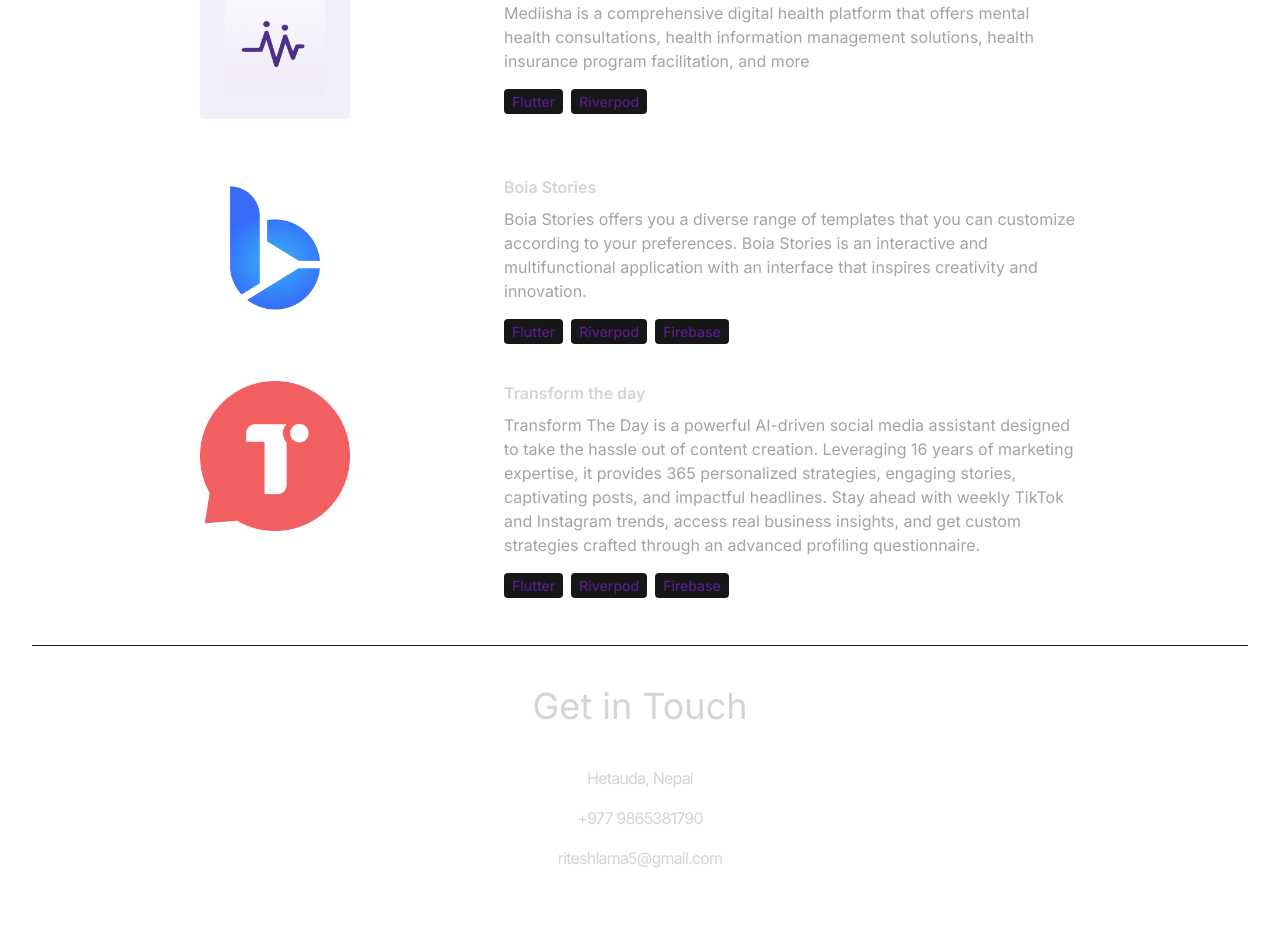
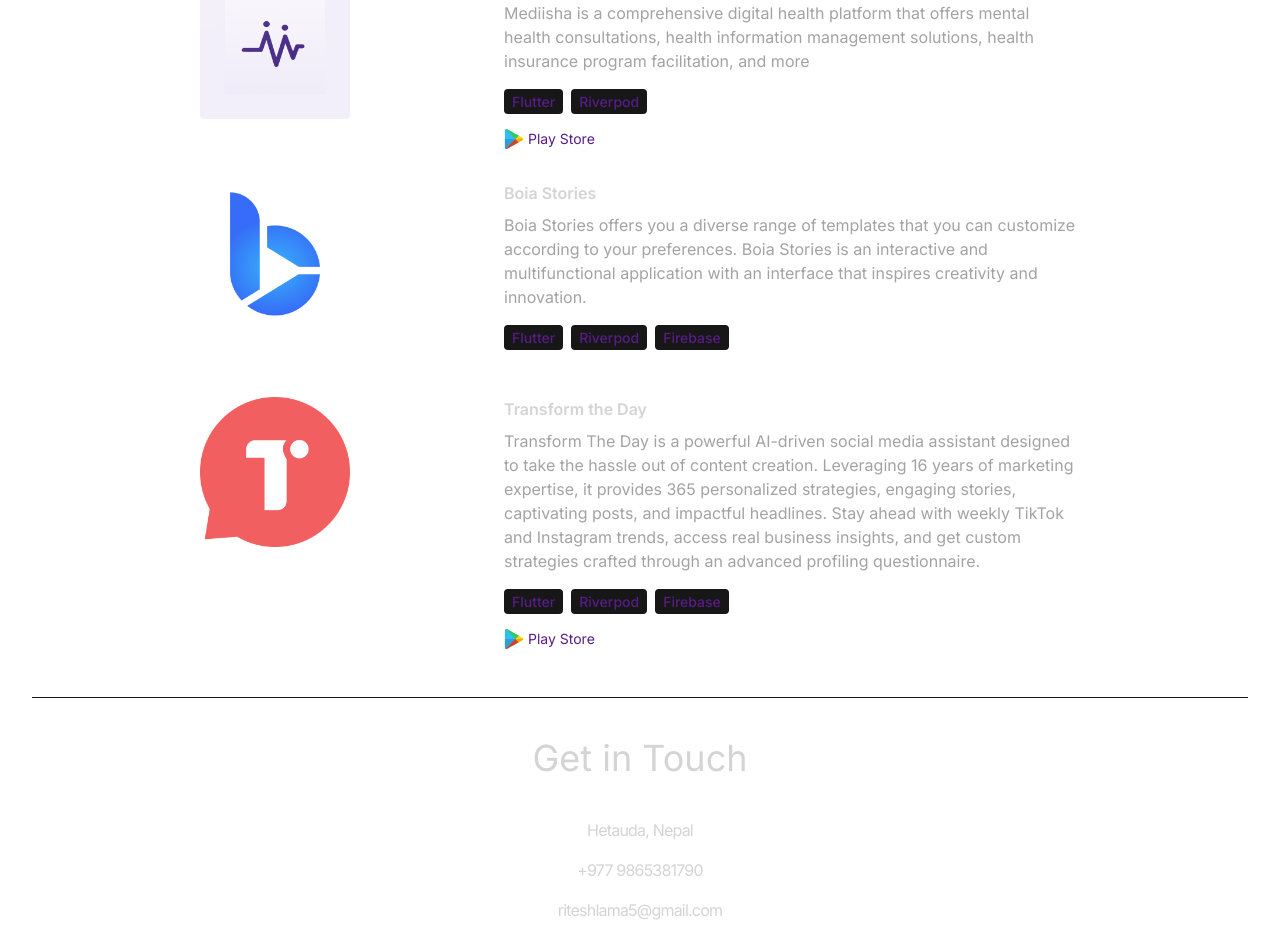
Before and after one commit to rjlama07/Portfolio-React, a React (Vite) app: page / in a window 1280 px wide. Shown: the part 2740-3666 px from the top of the page. Built offline with nearby package versions, Linux system fonts and the light colour scheme.

Commit message:
feat: portfolio

```diff
--- a/index.html
+++ b/index.html
@@ -4,7 +4,7 @@
     <meta charset="UTF-8" />
 
     <meta name="viewport" content="width=device-width, initial-scale=1.0" />
-    <title>RJ Lama</title>
+    <title>Ritesh Jung Lama</title>
   </head>
   <body>
     <div id="root"></div>
--- a/package.json
+++ b/package.json
@@ -14,7 +14,7 @@
   },
   "dependencies": {
     "framer-motion": "^12.12.1",
-    "gh-pages": "^6.2.0",
+    "lucide-react": "^0.511.0",
     "react": "^18.3.1",
     "react-dom": "^18.3.1",
     "react-icons": "^5.3.0"
@@ -29,6 +29,7 @@
     "eslint-plugin-react": "^7.37.2",
     "eslint-plugin-react-hooks": "^5.0.0",
     "eslint-plugin-react-refresh": "^0.4.14",
+    "gh-pages": "^6.3.0",
     "globals": "^15.11.0",
     "postcss": "^8.4.49",
     "tailwindcss": "^3.4.15",
--- a/src/components/poject.jsx
+++ b/src/components/poject.jsx
@@ -1,5 +1,7 @@
 import { PROJECTS } from "../constants";
 import { motion } from "framer-motion";
+import { Download } from "lucide-react";
+import playstoreIcon from "../assets/projects/playstore.svg";
 
 const Project = () => {
   return (
@@ -46,6 +48,40 @@
                   {tech}
                 </span>
               ))}
+
+              {/* Store Links */}
+              <div className="mt-4 flex space-x-4">
+                {project.playStoreLink && (
+                  <a
+                    href={project.playStoreLink}
+                    target="_blank"
+                    rel="noopener noreferrer"
+                    className="flex items-center text-sm text-purple-900 hover:text-purple-700 hover:scale-105 transition"
+                  >
+                    <img
+                      src={playstoreIcon} // Replace with the path to your Play Store icon
+                      alt="Play Store"
+                      className="w-5 h-5 mr-1"
+                    />
+                    Play Store
+                  </a>
+                )}
+                {project.appStoreLink && (
+                  <a
+                    href={project.appStoreLink}
+                    target="_blank"
+                    rel="noopener noreferrer"
+                    className="flex items-center text-sm text-purple-900 hover:text-purple-700 hover:scale-105 transition"
+                  >
+                    <img
+                      src="/assets/appstore-icon.svg" // Replace with the path to your App Store icon
+                      alt="App Store"
+                      className="w-5 h-5 mr-1"
+                    />
+                    App Store
+                  </a>
+                )}
+              </div>
             </motion.div>
           </div>
         ))}
--- a/src/constants/index.js
+++ b/src/constants/index.js
@@ -38,6 +38,9 @@
     description:
       "Mediisha is a comprehensive digital health platform that offers mental health consultations, health information management solutions, health insurance program facilitation, and more",
     technologies: ["Flutter", "Riverpod"],
+    playStoreLink:
+      "https://play.google.com/store/apps/details?id=com.mediisha.user&hl=en", // Add your actual link here
+    appStoreLink: null,
   },
   {
     title: "Boia Stories",
@@ -45,13 +48,18 @@
     description:
       "Boia Stories offers you a diverse range of templates that you can customize according to your preferences. Boia Stories is an interactive and multifunctional application with an interface that inspires creativity and innovation.",
     technologies: ["Flutter", "Riverpod", "Firebase"],
+    playStoreLink: null,
+    appStoreLink: null,
   },
   {
-    title: "Transform the day",
+    title: "Transform the Day",
     image: ttd,
     description:
       "Transform The Day is a powerful AI-driven social media assistant designed to take the hassle out of content creation. Leveraging 16 years of marketing expertise, it provides 365 personalized strategies, engaging stories, captivating posts, and impactful headlines. Stay ahead with weekly TikTok and Instagram trends, access real business insights, and get custom strategies crafted through an advanced profiling questionnaire.",
     technologies: ["Flutter", "Riverpod", "Firebase"],
+    playStoreLink:
+      "https://play.google.com/store/apps/details?id=transform.the.day&hl=en", // Add your actual link here
+    appStoreLink: null,
   },
 ];
 
```
Also changed, not shown: src/assets/projects/playstore.svg (added), 1 other file (tests, documents, lock files or other folders).
